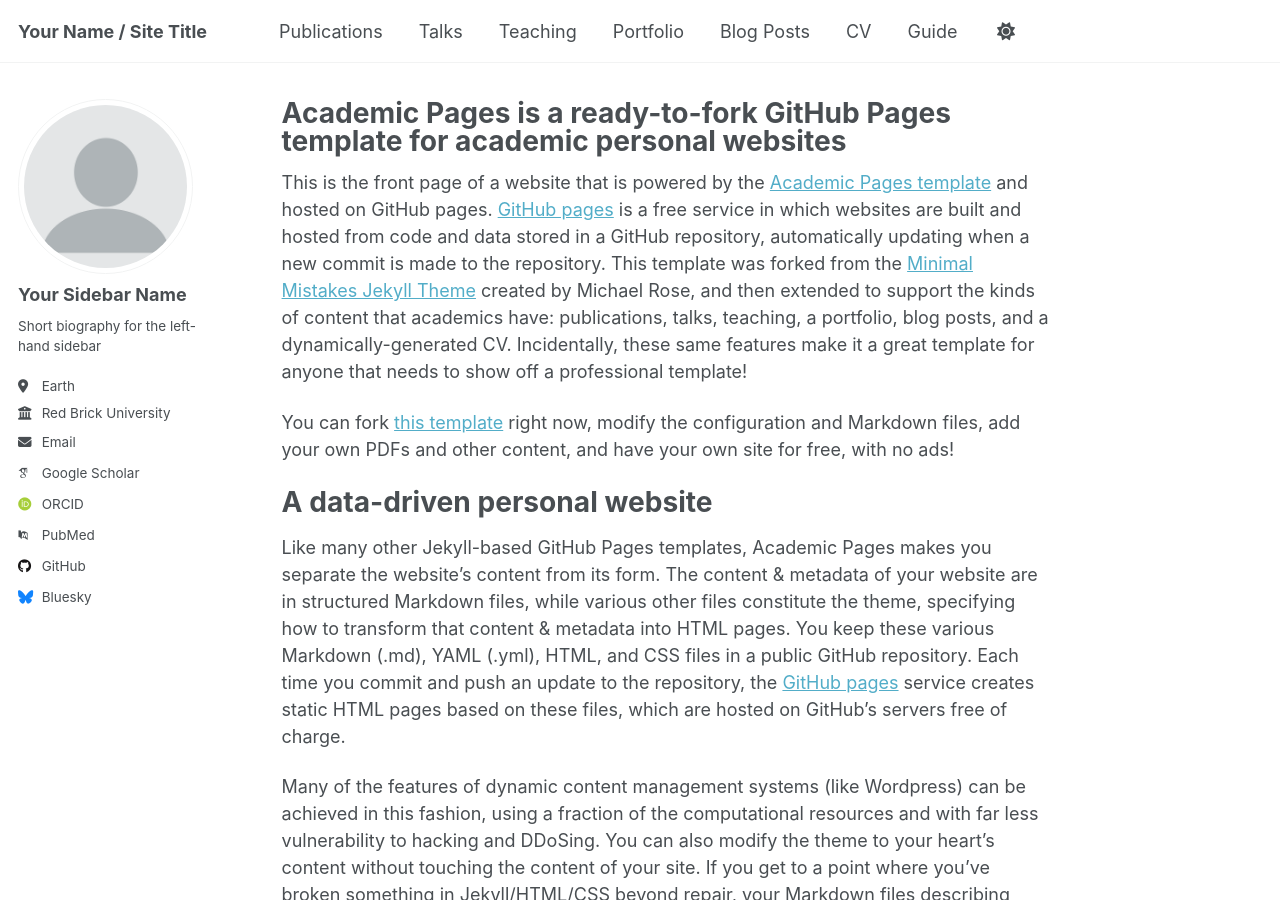
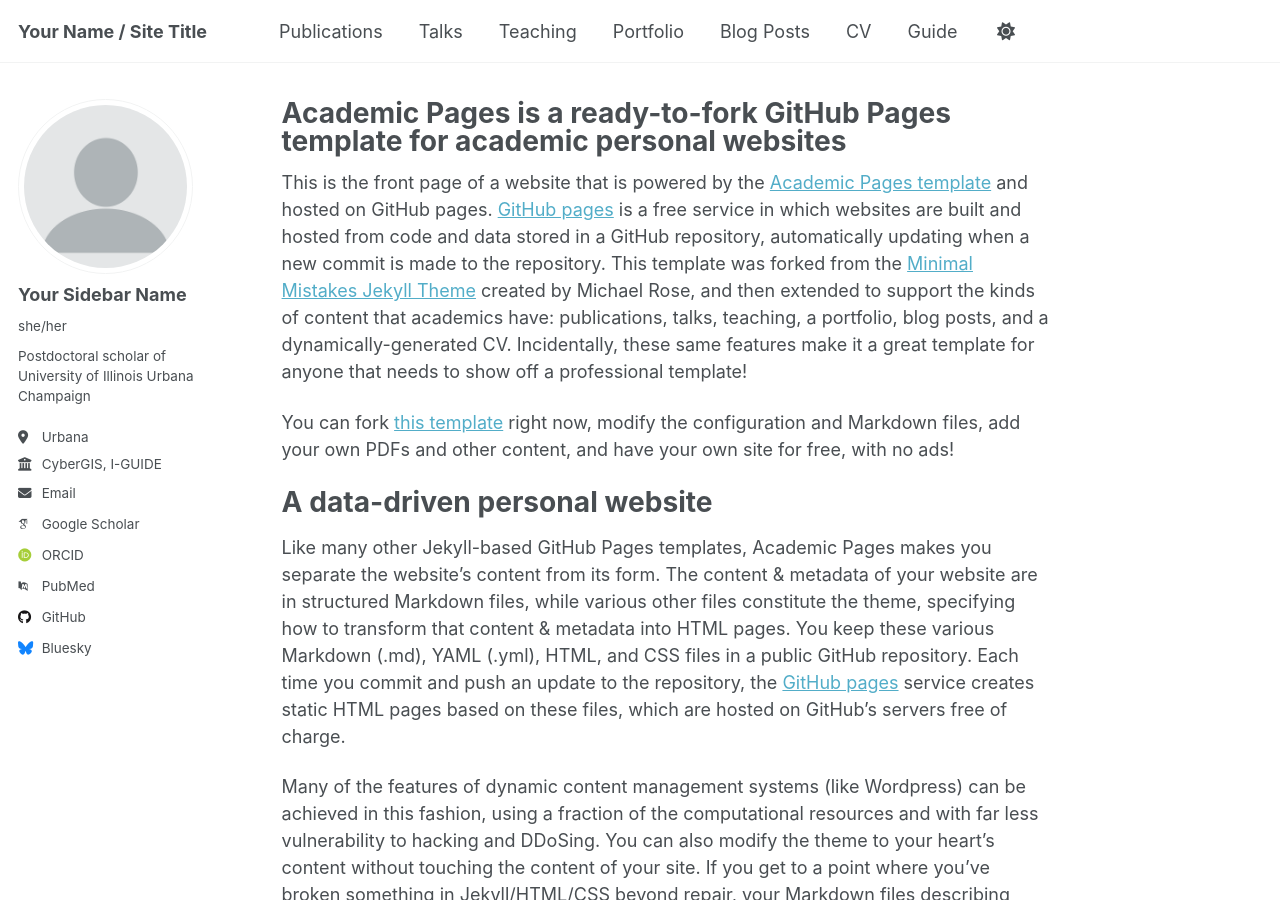
Before and after one commit to VienJou/vienjou.github.io, a Jekyll site: the page built from _pages/about.md, in a window 1280 px wide and 900 px high. Built offline with Jekyll 4.4.1, drawn with Linux system fonts in a browser that asks for light colours; some web fonts are replaced; a script that is not in the unit is left out.

Commit message:
Update _config.yml

```diff
--- a/_config.yml
+++ b/_config.yml
@@ -24,12 +24,12 @@
   # Biographic information
   avatar           : "profile.png"
   name             : "Your Sidebar Name"
-  pronouns         : # example: "she/her"
-  bio              : "Short biography for the left-hand sidebar"
-  location         : "Earth"
-  employer         : "Red Brick University"
-  uri              : # URL
-  email            : "none@example.org"
+  pronouns         : "she/her"
+  bio              : "Postdoctoral scholar of University of Illinois Urbana Champaign"
+  location         : "Urbana"
+  employer         : "CyberGIS, I-GUIDE"
+#  uri              : # URL
+  email            : "wz53@illinois.edu"
 
   # Academic websites
   academia         : # URL
```
